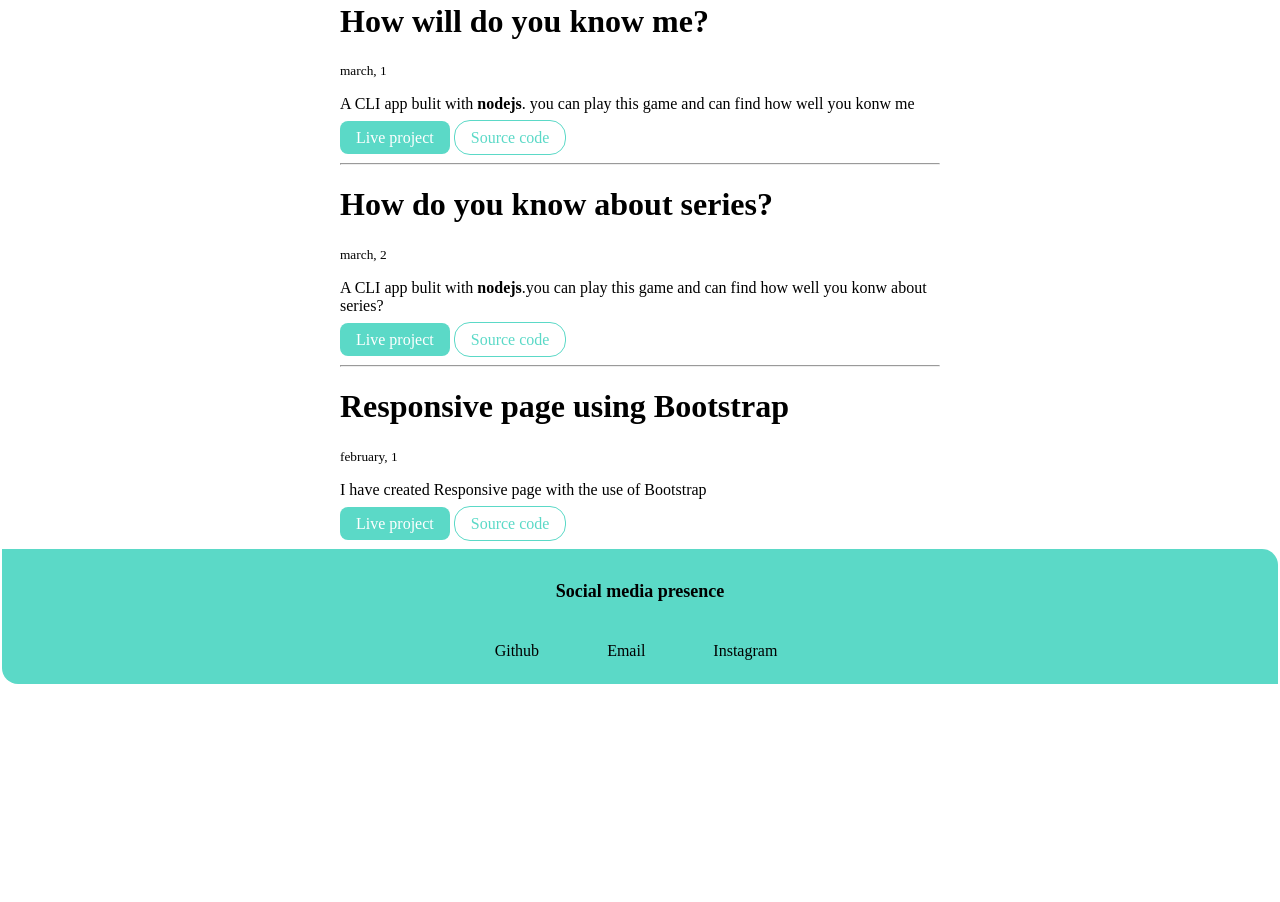
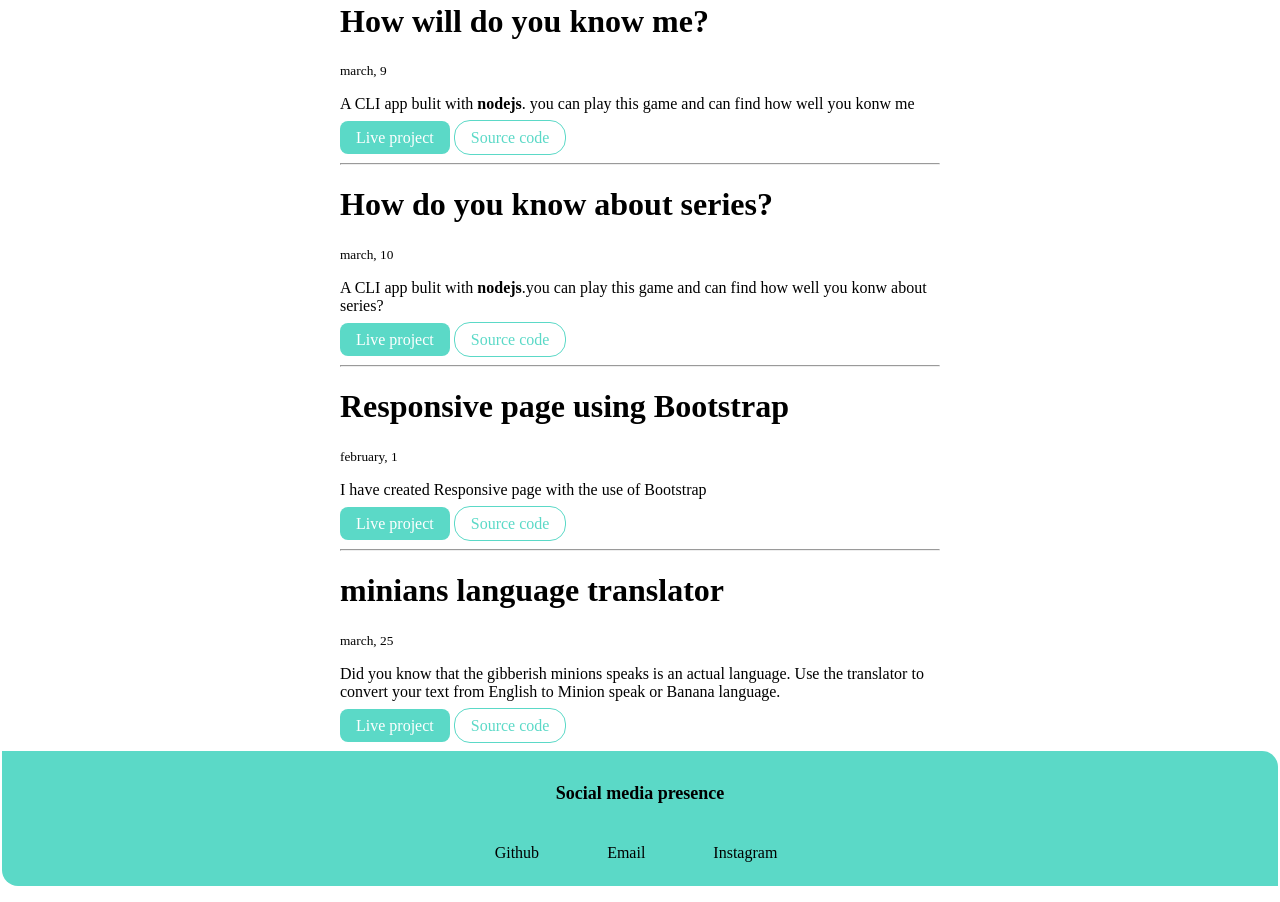
Before and after one commit to vd18/neogcamp-assignment3-pointfour-five, a plain HTML site: page projects.html in a window 1280 px wide. Shown: the part 565-1467 px from the top of the page. Before the commit the page ends 1265 px from the top, so only its background shows below. Drawn offline with Linux system fonts and the light colour scheme; a web font is replaced by a local one.

Commit message:
Update projects.html

```diff
--- a/projects.html
+++ b/projects.html
@@ -1,5 +1,6 @@
 <!DOCTYPE html>
 <html lang="en">
+
 <head>
     <meta charset="UTF-8">
     <meta http-equiv="X-UA-Compatible" content="IE=edge">
@@ -7,11 +8,13 @@
     <link href="style.CSS" rel="stylesheet">
     <title>Project | vd18 </title>
 </head>
+
 <body>
 
     <nav class="navigation">
 
-            <div class="nav-brand"><img class="imgclass" src="img/Daco_5957010.png">WEB&ThinSpace;DEVELOPER&ThinSpace;</img></div>
+        <div class="nav-brand"><img class="imgclass" src="img/Daco_5957010.png">WEB&ThinSpace;DEVELOPER&ThinSpace;</img>
+        </div>
 
         <ul class="list-inline nav-pills">
 
@@ -39,24 +42,31 @@
 
             <li>
                 <h1>How will do you know me?</h1>
-                <small>march, 1</small>
-                <p>A CLI app bulit with <strong>nodejs</strong>. you can play this game and can find how well you konw me</p>
+                <small>march, 9</small>
+                <p>A CLI app bulit with <strong>nodejs</strong>. you can play this game and can find how well you konw
+                    me</p>
 
-                <a  target="_blank"  class="link primary-link" href="https://repl.it/@vandandave18/EmbellishedInternationalPattern?embed=1&output=1#index.js">Live project</a>
+                <a target="_blank" class="link primary-link"
+                    href="https://repl.it/@vandandave18/EmbellishedInternationalPattern?embed=1&output=1#index.js">Live
+                    project</a>
 
-                <a  target="_blank" class="link second" href="https://github.com/vd18/neogcamp-assignment1-quiz1/blob/main/index.js">Source code</a>
+                <a target="_blank" class="link second"
+                    href="https://github.com/vd18/neogcamp-assignment1-quiz1/blob/main/index.js">Source code</a>
 
 
             </li>
             <hr>
             <li>
                 <h1>How do you know about series?</h1>
-                <small>march, 2</small>
-                <p>A CLI app bulit with <strong>nodejs</strong>.you can play this game and can find how well you konw about series?</p>
+                <small>march, 10</small>
+                <p>A CLI app bulit with <strong>nodejs</strong>.you can play this game and can find how well you konw
+                    about series?</p>
 
-                <a target="_blank" class="link primary-link" href="https://repl.it/@vandandave18/quizaboutseries?embed=1&output=1#index.js">Live project</a>
+                <a target="_blank" class="link primary-link"
+                    href="https://repl.it/@vandandave18/quizaboutseries?embed=1&output=1#index.js">Live project</a>
 
-                <a target="_blank" class="link second" href="https://github.com/vd18/neogcamp-assignment1-quiz2/blob/main/index.js">Source code</a>
+                <a target="_blank" class="link second"
+                    href="https://github.com/vd18/neogcamp-assignment1-quiz2/blob/main/index.js">Source code</a>
 
 
             </li>
@@ -66,9 +76,26 @@
                 <small>february, 1</small>
                 <p>I have created Responsive page with the use of Bootstrap </p>
 
-                        <a class="link primary-link" href="https://vd18.github.io/module3-solution/site2/index.html">Live project</a>
+                <a class="link primary-link" href="https://vd18.github.io/module3-solution/site2/index.html">Live
+                    project</a>
 
-                        <a class="link second" href="https://github.com/vd18/module3-solution/blob/master/site2/index.html">Source code</a>
+                <a class="link second"
+                    href="https://github.com/vd18/module3-solution/blob/master/site2/index.html">Source code</a>
+
+
+            </li>
+            <hr>
+            <li>
+                <h1>minians language translator</h1>
+                <small>march, 25</small>
+                <p>Did you know that the gibberish minions speaks is an actual language. Use the translator to convert your
+                    text from English to Minion speak or Banana language. </p>
+
+                <a class="link primary-link" href="https://minianslanguage-translator.netlify.app">Live
+                    project</a>
+
+                <a class="link second"
+                    href="https://github.com/vd18/neogcamp-assignment4-pointsix/blob/main/index.html">Source code</a>
 
 
             </li>
@@ -81,7 +108,7 @@
         <div class="footer-header">Social media presence</div>
         <ul class="social-link non-bullet list-inline ">
             <li>
-                                        <a  class="link" href="https://github.com/vd18">Github</a>
+                <a class="link" href="https://github.com/vd18">Github</a>
             </li>
 
             <li>
@@ -97,4 +124,5 @@
 
 
 </body>
+
 </html>
```
Lines whose indentation alone changed are shown as unchanged.
